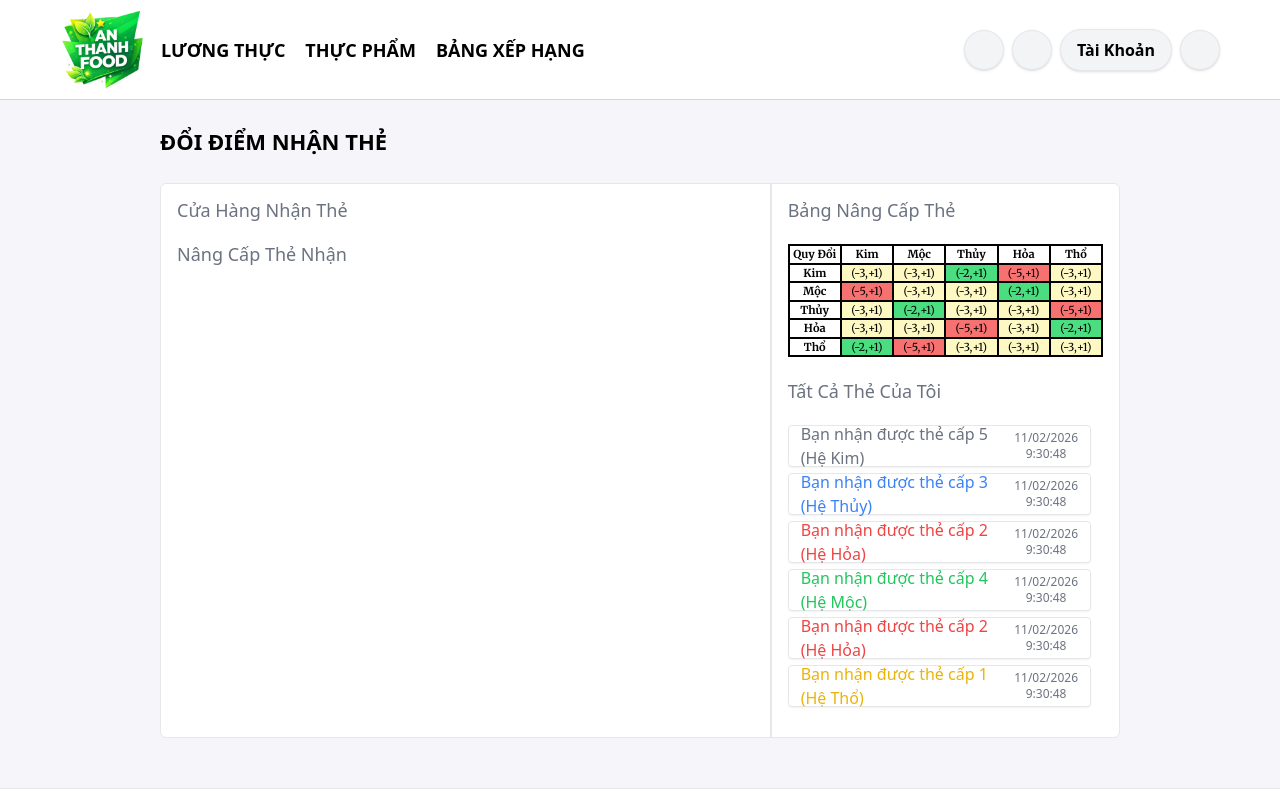
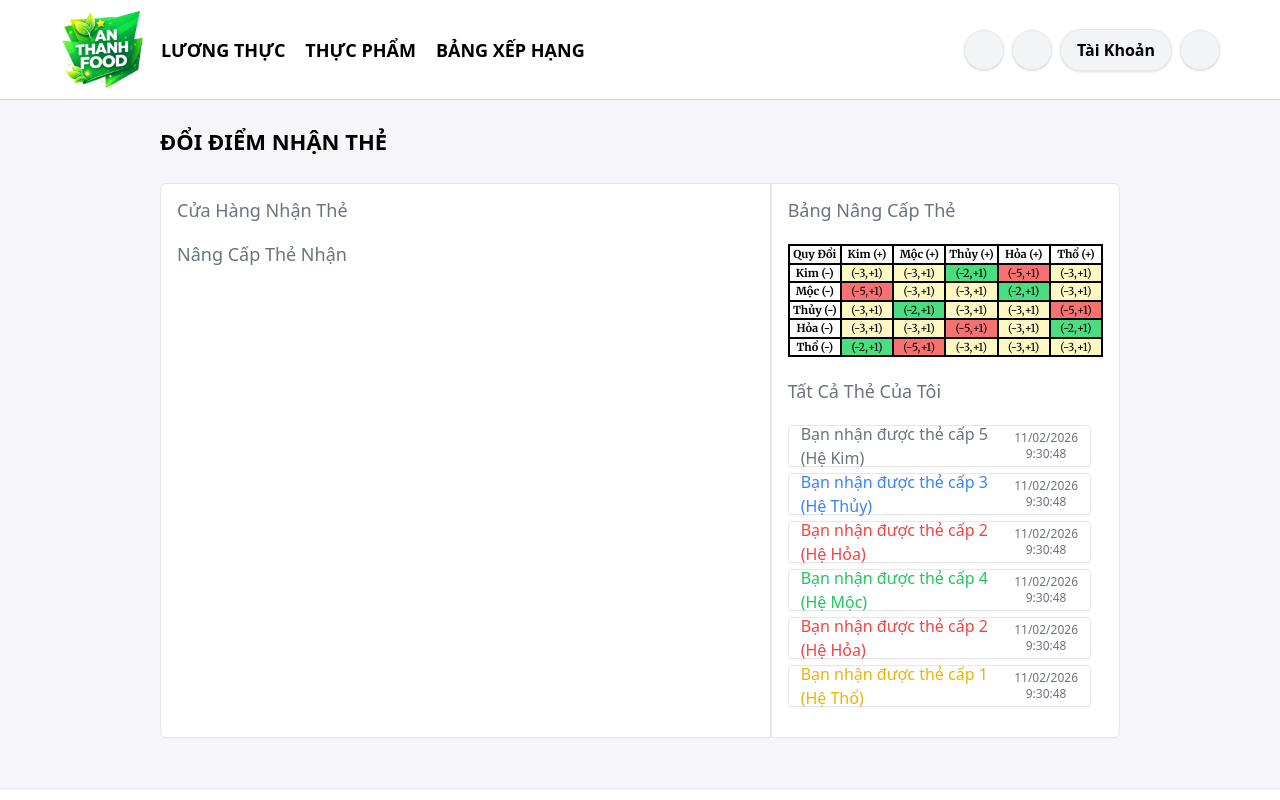
Before and after one commit to SongDuy/web-an-thanh-food, a React (Create React App) app in the folder frontend-web/: page /account/rewards in a window 1280 px wide. Shown: the top 800 px of the page. Built offline with nearby package versions, Linux system fonts and the light colour scheme; some icons are missing; what i18n-iso-countries would draw is missing.

Commit message:
new commit

```diff
--- a/frontend-web/src/pages/account/Rewards.js
+++ b/frontend-web/src/pages/account/Rewards.js
@@ -97,14 +97,14 @@ const AccountRewardsPage = () => {
 
                                             {/* Header */}
                                             <div className="bg-white border border-black font-semibold">Quy Đổi</div>
-                                            <div className="bg-white border border-black font-semibold">Kim</div>
-                                            <div className="bg-white border border-black font-semibold">Mộc</div>
-                                            <div className="bg-white border border-black font-semibold">Thủy</div>
-                                            <div className="bg-white border border-black font-semibold">Hỏa</div>
-                                            <div className="bg-white border border-black font-semibold">Thổ</div>
+                                            <div className="bg-white border border-black font-semibold">Kim (+)</div>
+                                            <div className="bg-white border border-black font-semibold">Mộc (+)</div>
+                                            <div className="bg-white border border-black font-semibold">Thủy (+)</div>
+                                            <div className="bg-white border border-black font-semibold">Hỏa (+)</div>
+                                            <div className="bg-white border border-black font-semibold">Thổ (+)</div>
 
                                             {/* Kim */}
-                                            <div className="bg-white border border-black font-semibold">Kim</div>
+                                            <div className="bg-white border border-black font-semibold">Kim (-)</div>
                                             <Cell>-3,+1</Cell>
                                             <Cell>-3,+1</Cell>
                                             <Cell color="green">-2,+1</Cell>
@@ -112,7 +112,7 @@ const AccountRewardsPage = () => {
                                             <Cell>-3,+1</Cell>
 
                                             {/* Mộc */}
-                                            <div className="bg-white border border-black font-semibold">Mộc</div>
+                                            <div className="bg-white border border-black font-semibold">Mộc (-)</div>
                                             <Cell color="red">-5,+1</Cell>
                                             <Cell>-3,+1</Cell>
                                             <Cell>-3,+1</Cell>
@@ -120,7 +120,7 @@ const AccountRewardsPage = () => {
                                             <Cell>-3,+1</Cell>
 
                                             {/* Thủy */}
-                                            <div className="bg-white border border-black font-semibold">Thủy</div>
+                                            <div className="bg-white border border-black font-semibold">Thủy (-)</div>
                                             <Cell>-3,+1</Cell>
                                             <Cell color="green">-2,+1</Cell>
                                             <Cell>-3,+1</Cell>
@@ -128,7 +128,7 @@ const AccountRewardsPage = () => {
                                             <Cell color="red">-5,+1</Cell>
 
                                             {/* Hỏa */}
-                                            <div className="bg-white border border-black font-semibold">Hỏa</div>
+                                            <div className="bg-white border border-black font-semibold">Hỏa (-)</div>
                                             <Cell>-3,+1</Cell>
                                             <Cell>-3,+1</Cell>
                                             <Cell color="red">-5,+1</Cell>
@@ -136,7 +136,7 @@ const AccountRewardsPage = () => {
                                             <Cell color="green">-2,+1</Cell>
 
                                             {/* Thổ */}
-                                            <div className="bg-white border border-black font-semibold">Thổ</div>
+                                            <div className="bg-white border border-black font-semibold">Thổ (-)</div>
                                             <Cell color="green">-2,+1</Cell>
                                             <Cell color="red">-5,+1</Cell>
                                             <Cell>-3,+1</Cell>
```
